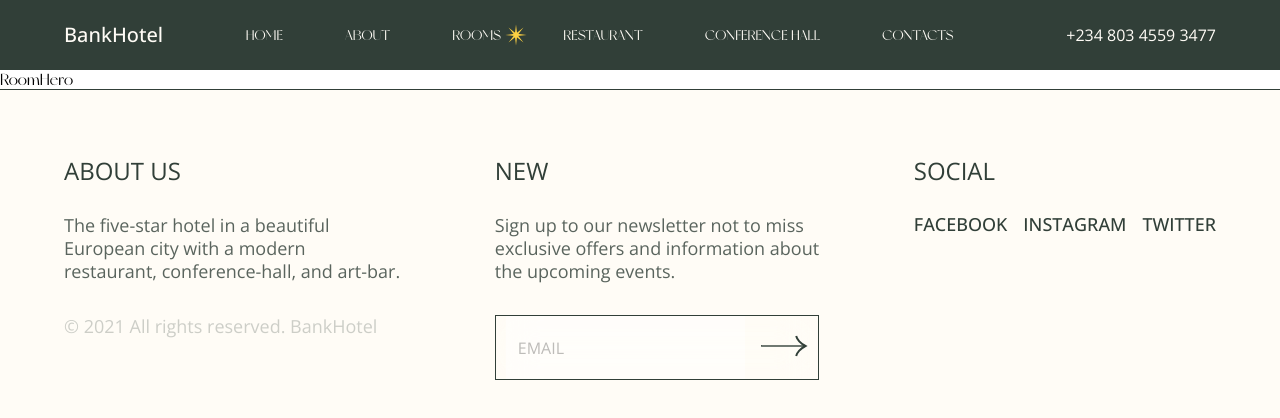
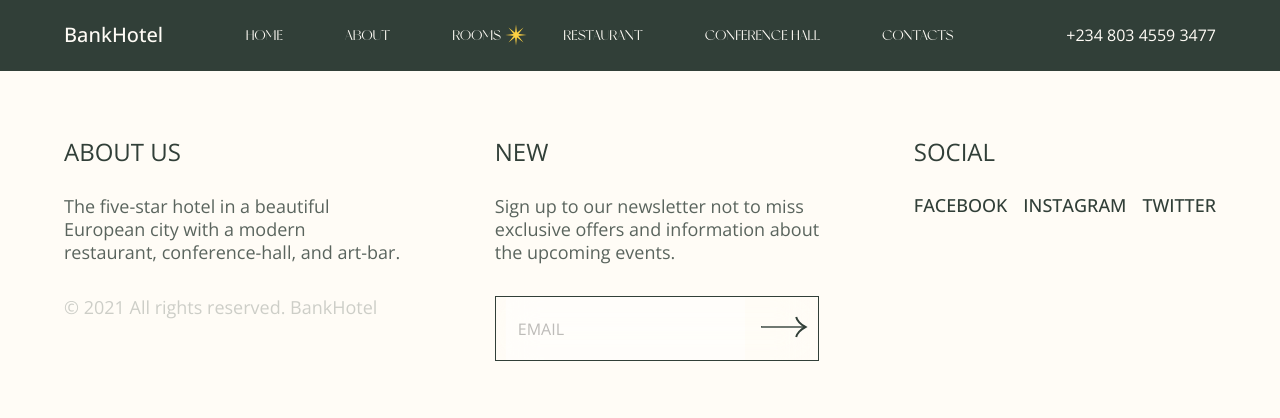
Before and after one commit to gift56/Fullstack-HotelWebsite, a React (Create React App) app: page /rooms in a window 1280 px wide. Shown: the top 418 px of the page. Built offline with nearby package versions, Linux system fonts and the light colour scheme.

Commit message:
importing some stuff

```diff
--- a/src/components/RoomsData/RoomHero.jsx
+++ b/src/components/RoomsData/RoomHero.jsx
@@ -1,9 +1,13 @@
-import React from 'react'
+import React from "react";
+import { HeroCon } from "../../styles/RoomStyle/RoomHero.styled";
+import { Container } from "../../styles/Container/container.styled";
 
 const RoomHero = () => {
   return (
-    <div>RoomHero</div>
-  )
-}
+    <HeroCon>
+      <Container></Container>
+    </HeroCon>
+  );
+};
 
-export default RoomHero
+export default RoomHero;
```
